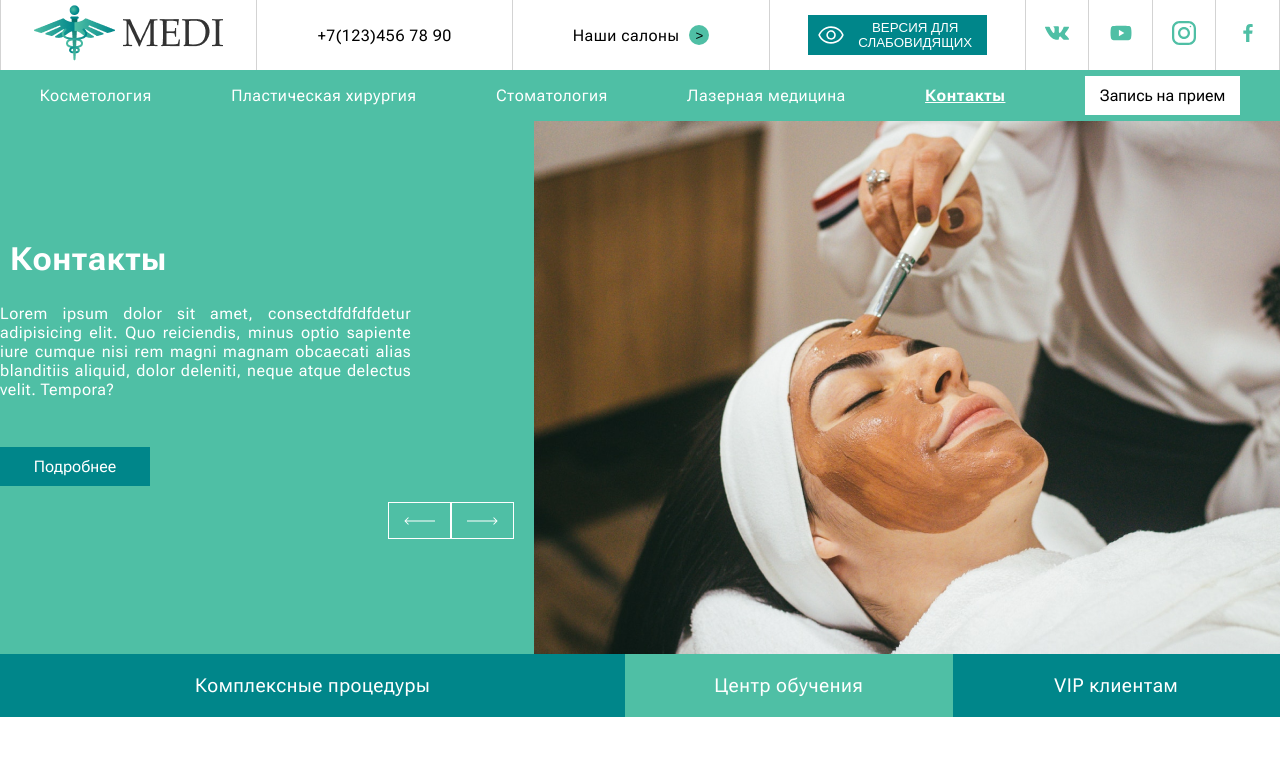
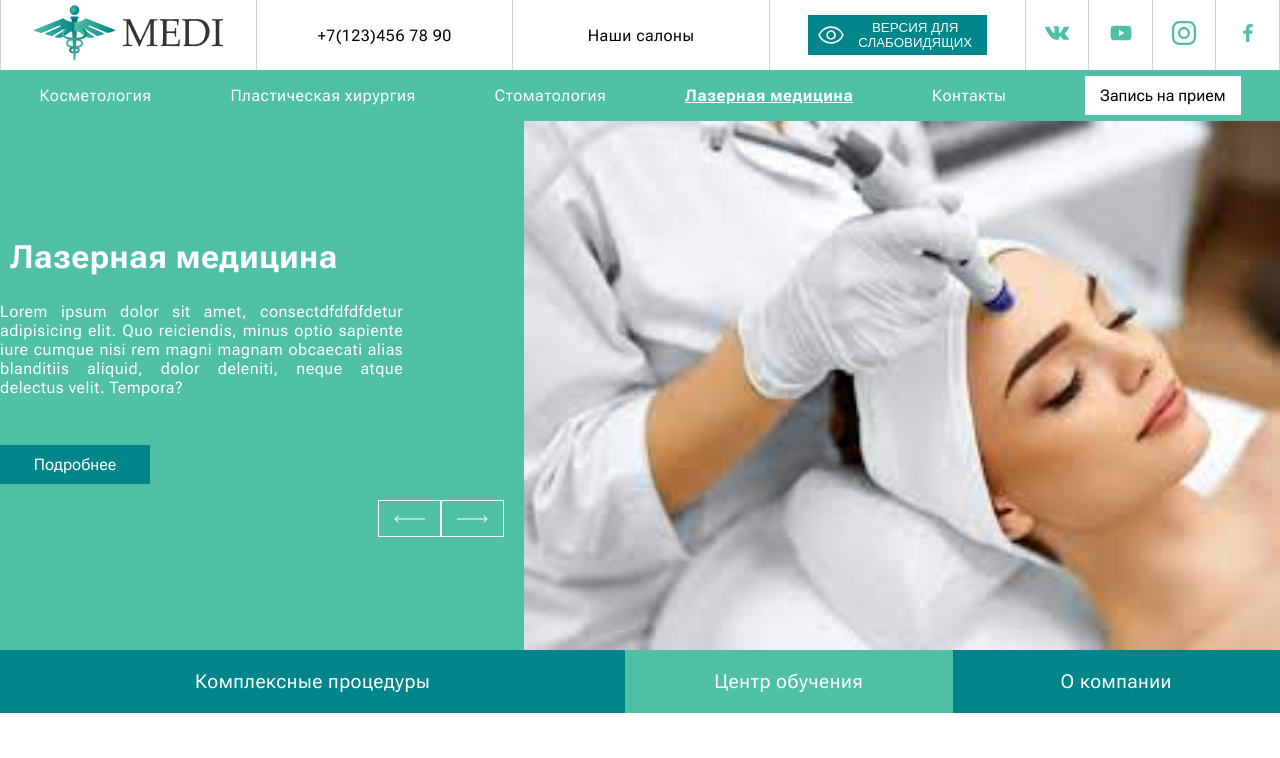
Before and after one commit to Cunningham16/Medi-site, a plain HTML site: page docs/index.html in a window 1280 px wide. Both pictures are taken after a click on the button 419 px from the left and 520 px from the top of the page. Shown: the top 758 px of the page. Drawn offline with Linux system fonts and the light colour scheme.

Commit message:
Some design decisions and changed "contacts"

```diff
--- a/docs/css/style.css
+++ b/docs/css/style.css
@@ -3,6 +3,27 @@ body{
 	margin:0;
 	padding:0;
 	font-family: "Roboto Flex", sans-serif;
+}
+
+.slider-img{
+	max-width: 756px;
+	width: 100%;
+	height: 533px;
+	max-height: 100%;
+}
+
+.slider-img img{
+	width: 756px;
+	height: 529px;
+}
+
+.contacts{
+	text-decoration: none;
+	color: white;
+}
+
+.contacts{
+	color: #00868A;
 }
 
 .wrapper{
@@ -340,7 +361,7 @@ nav{
 	height: 530px;
 	line-height: 27px;
 	padding: 10px 50px;
-	background-color: lightgray;
+	background-color: #E5F3F3;
 }
 
 .opisanie h3{
@@ -377,7 +398,7 @@ nav{
 .offer-cards{
 	margin-top: 6em;
 	width:100%;
-	background-color: lightgray;
+	background-color: #E5F3F3;
 	height: 300px;
 	padding-top: 90px;
 }
--- a/docs/index.html
+++ b/docs/index.html
@@ -23,9 +23,6 @@
 			<div class="nav-element">
 				<article class="select-saloon">
 					<p>Наши салоны</p>
-					<button class="select">
-						>
-					</button>
 				</article>
 				<div class="hidden select-list-saloons">
 					<button value="1">Салон1</button>
@@ -73,8 +70,10 @@
 			<div class="link-slider" data-value="4">
 					<p>Лазерная медицина</p>
 			</div>
-			<div class="link-slider" data-value="5">
+			<div class="contacts">
+				<a href="#contacts">
 					<p>Контакты</p>
+				</a>
 			</div>
 			<div>
 				<button class="ask-for-consult">
@@ -101,13 +100,13 @@
 						</div>
 					</div>
 					<div class="slider-img">
-						<img src="img/label-img.png" alt="" class="label-img">
+						<img src="img/slider1.png" alt="" class="label-img">
 					</div>
 				</div>
 				<div class="sections-about">
 					<div class="big-category">Комплексные процедуры</div>
 					<div class="category active-category">Центр обучения</div>
-					<div class="category">VIP клиентам</div>
+					<div class="category">О компании</div>
 				</div>
 			</div>
 		</section>
@@ -324,7 +323,7 @@
 					</li>
 				</ul>
 			</div>
-
+			<a name="contacts"></a>
 			<div class="first-footer-block">
 				<div>
 				    <h5>ТЕЛЕФОН</h5>
--- a/docs/js/index.js
+++ b/docs/js/index.js
@@ -10,31 +10,25 @@ let currentSlide = 1;
 let slide1 = {
 	header: "Косметология",
 	textSlide: "Современный мир диктует новые каноны жизни: ухоженное лицо и тело, стройная, подтянутая фигура - сегодня это неотъемлемые черты привлекательной внешности, характеризующие человека благополучного и успешного.",
-	imgSlideSrc: "img/label-img.png"
+	imgSlideSrc: "img/slider1.png"
 };
 
 let slide2 = {
 	header: "Пластическая хирургия",
 	textSlide: "Lorem ipsum dolor sit amet, consectdfdfdfdetur adipisicing elit. Quo reiciendis, minus optio sapiente iure cumque nisi rem magni magnam obcaecati alias blanditiis aliquid, dolor deleniti, neque atque delectus velit. Tempora?",
-	imgSlideSrc: "img/label-img.png"
+	imgSlideSrc: "img/slider2.jpg"
 };
 
 let slide3 = {
 	header: "Стоматология",
 	textSlide: "Lorem ipsum dolor sit amet, consectdfdfdfdetur adipisicing elit. Quo reiciendis, minus optio sapiente iure cumque nisi rem magni magnam obcaecati alias blanditiis aliquid, dolor deleniti, neque atque delectus velit. Tempora?",
-	imgSlideSrc: "img/label-img.png"
+	imgSlideSrc: "img/card-img2.png"
 };
 
 let slide4 = {
 	header: "Лазерная медицина",
 	textSlide: "Lorem ipsum dolor sit amet, consectdfdfdfdetur adipisicing elit. Quo reiciendis, minus optio sapiente iure cumque nisi rem magni magnam obcaecati alias blanditiis aliquid, dolor deleniti, neque atque delectus velit. Tempora?",
-	imgSlideSrc: "img/label-img.png"
-};
-
-let slide5 = {
-	header: "Контакты",
-	textSlide: "Lorem ipsum dolor sit amet, consectdfdfdfdetur adipisicing elit. Quo reiciendis, minus optio sapiente iure cumque nisi rem magni magnam obcaecati alias blanditiis aliquid, dolor deleniti, neque atque delectus velit. Tempora?",
-	imgSlideSrc: "img/label-img.png"
+	imgSlideSrc: "img/slider4.jpg"
 };
 
 let sliderObj = {
@@ -42,12 +36,11 @@ let sliderObj = {
 	"slide2": slide2,
 	"slide3": slide3,
 	"slide4": slide4,
-	"slide5": slide5,
 }
 
 prevBtn.addEventListener("click", function(){
 	if(currentSlide === 1){
-		currentSlide = 5;
+		currentSlide = 4;
 		sliderMove(currentSlide);
 	}else{
 		currentSlide--;
@@ -56,7 +49,7 @@ prevBtn.addEventListener("click", function(){
 });
 
 nextBtn.addEventListener("click", function(){
-	if (currentSlide === 5) {
+	if (currentSlide === 4) {
 		currentSlide = 1;
 		sliderMove(currentSlide);
 	}else{
```
Also changed, not shown: docs/img/slider1.png (added), docs/img/slider2.jpg (added), docs/img/slider4.jpg (added), docs/img/slider5.jpg (added), 1 other file.
